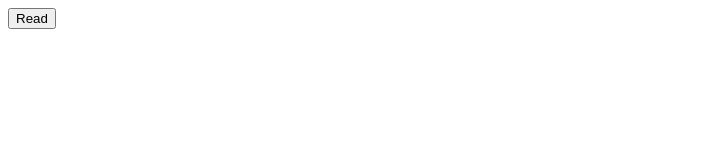
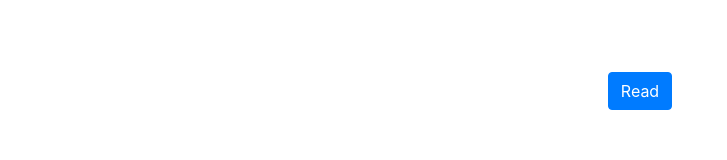
Before and after one commit to Prealge/me, a plain HTML site: page index.html in a window 1280 px wide. Shown: the whole page, without its empty margins (0-727 px from the left). Drawn offline with nearby package versions, Linux system fonts and the light colour scheme.

Commit message:
Update index.html

```diff
--- a/index.html
+++ b/index.html
@@ -1,5 +1,13 @@
+<link rel="stylesheet" href="https://maxcdn.bootstrapcdn.com/bootstrap/4.0.0-beta.2/css/bootstrap.min.css" integrity="sha384-PsH8R72JQ3SOdhVi3uxftmaW6Vc51MKb0q5P2rRUpPvrszuE4W1povHYgTpBfshb" crossorigin="anonymous">
+
 <script src='https://code.responsivevoice.org/responsivevoice.js'></script>
+
 <script>
 var essay = 'ti';
 </script>
-<button onclick="responsiveVoice.speak(essay)">Read</button>
+
+<br><br><br>
+
+<center>
+  <button onclick="responsiveVoice.speak(essay)" class="btn btn-primary">Read</button>
+</center>
```
